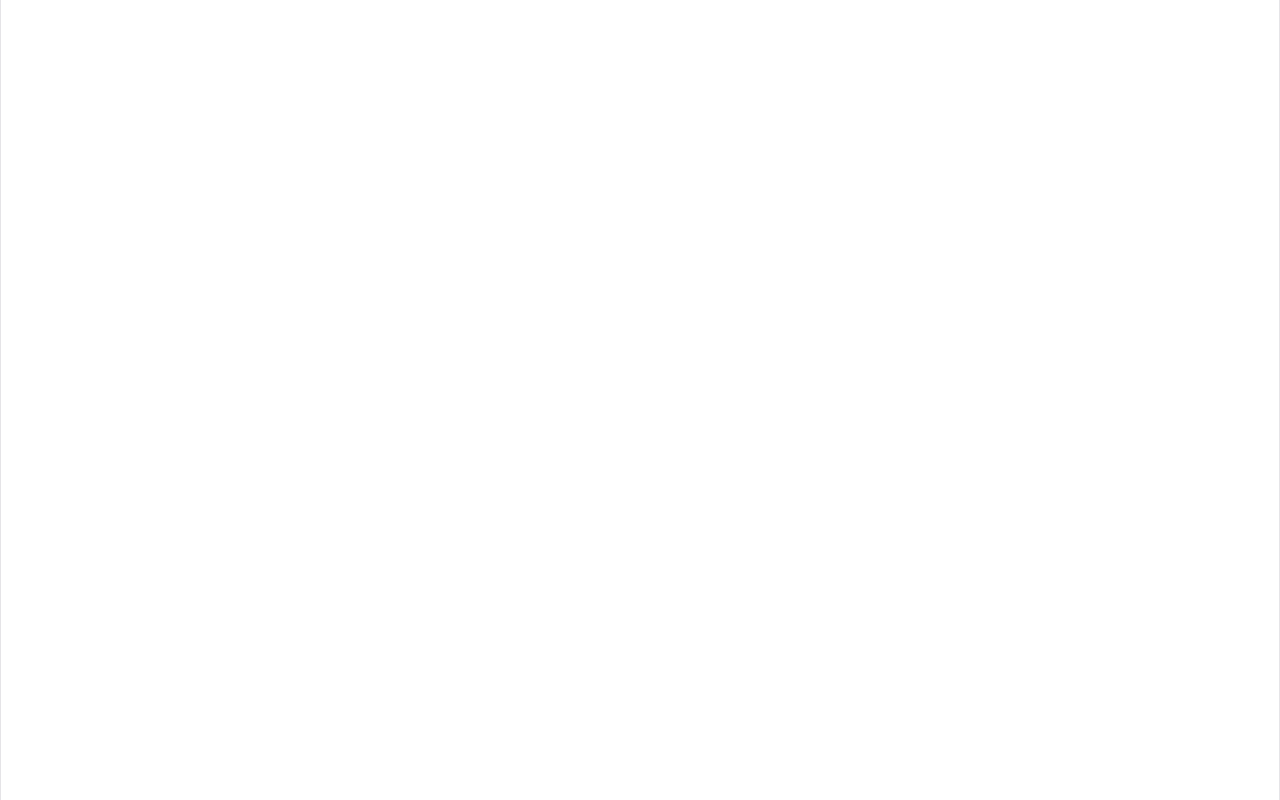
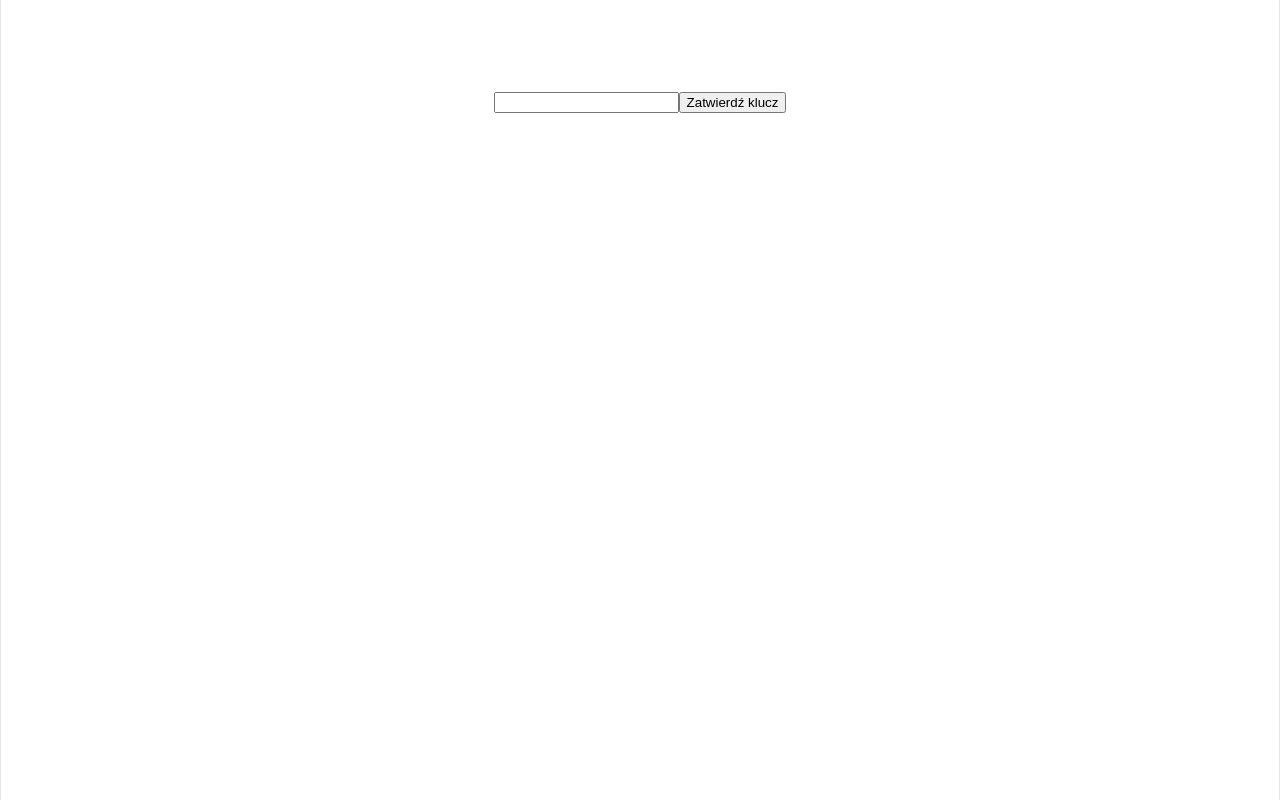
Before and after one commit to Rumeleq/zastepstwa_zsk, a React (Vite) app in the folder frontend/: page /admin/logowanie in a window 1280 px wide. Built offline with nearby package versions, Linux system fonts and the light colour scheme.

Commit message:
basic login

```diff
--- /dev/null
+++ b/frontend/src/components/ErrorNotice.tsx
@@ -0,0 +1,7 @@
+export function ErrorNotice({ message }: { message: string }) {
+  return (
+    <div role="alert">
+      <span style={{ color: "#ff4d4f", marginTop: "8px" }}>{message}</span>
+    </div>
+  )
+}
--- a/frontend/src/components/index.ts
+++ b/frontend/src/components/index.ts
@@ -1,2 +1,3 @@
-export * from "@components/Header/Header"
-export * from "@components/ProtectedRoute"
+export * from "./Header/Header"
+export * from "./ProtectedRoute"
+export * from "./ErrorNotice"
--- a/frontend/src/pages/adminLogin/AdminLoginPage.tsx
+++ b/frontend/src/pages/adminLogin/AdminLoginPage.tsx
@@ -1,3 +1,33 @@
+import {useNavigate} from "react-router-dom";
+import {useState} from "react";
+import {verifyApiKey} from "@services";
+import {ErrorNotice} from "@components";
+
 export function AdminLoginPage() {
-  return null
+  const [key, setKey] = useState("")
+  const [error, setError] = useState<string | null>(null)
+  const navigate = useNavigate();
+
+
+  async function handleLogin() {
+    setError(null)
+    localStorage.setItem("admin_api_key", key)
+    if (await verifyApiKey()) {
+      navigate("/admin/panel")
+    } else {
+      localStorage.removeItem("admin_api_key")
+      setError("Niepoprawny klucz dostępu!")
+    }
+  }
+
+  return <>
+
+    <div className="login-container">
+      <h3>Wprowadź klucz dostępu</h3>
+      <input type="password" value={key} onChange={(e) => setKey(e.target.value)} />
+      {error && ErrorNotice({ message: error })}
+      <button onClick={handleLogin}>Zatwierdź klucz</button>
+    </div>
+
+  </>
 }
--- a/frontend/src/services/requests.ts
+++ b/frontend/src/services/requests.ts
@@ -49,3 +49,17 @@ export const uploadReplacementsHtml = async (htmlContent: string) => {
   })
   return res.data
 }
+
+export const verifyApiKey = async () => {
+  const api_key = localStorage.getItem("admin_api_key")
+  try {
+    const res = await apiClient.post("/verify-api-key", {}, {
+      headers: {
+        "x-api-key": api_key || "",
+      }
+    })
+    return res.status === 200
+  } catch (error) {
+    return false
+  }
+}
```
Also changed, not shown: 1 other file (tests, documents, lock files or other folders).
